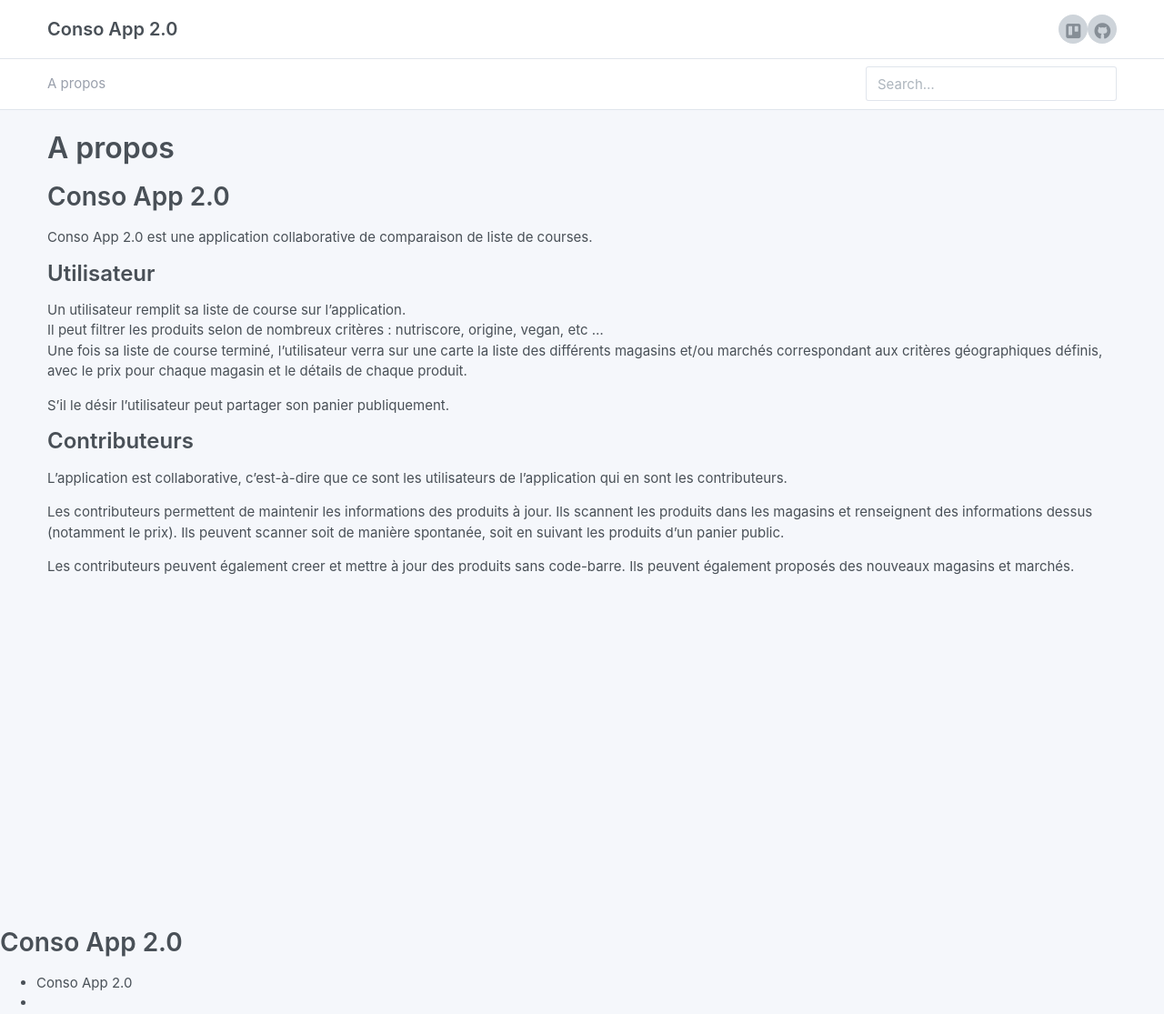
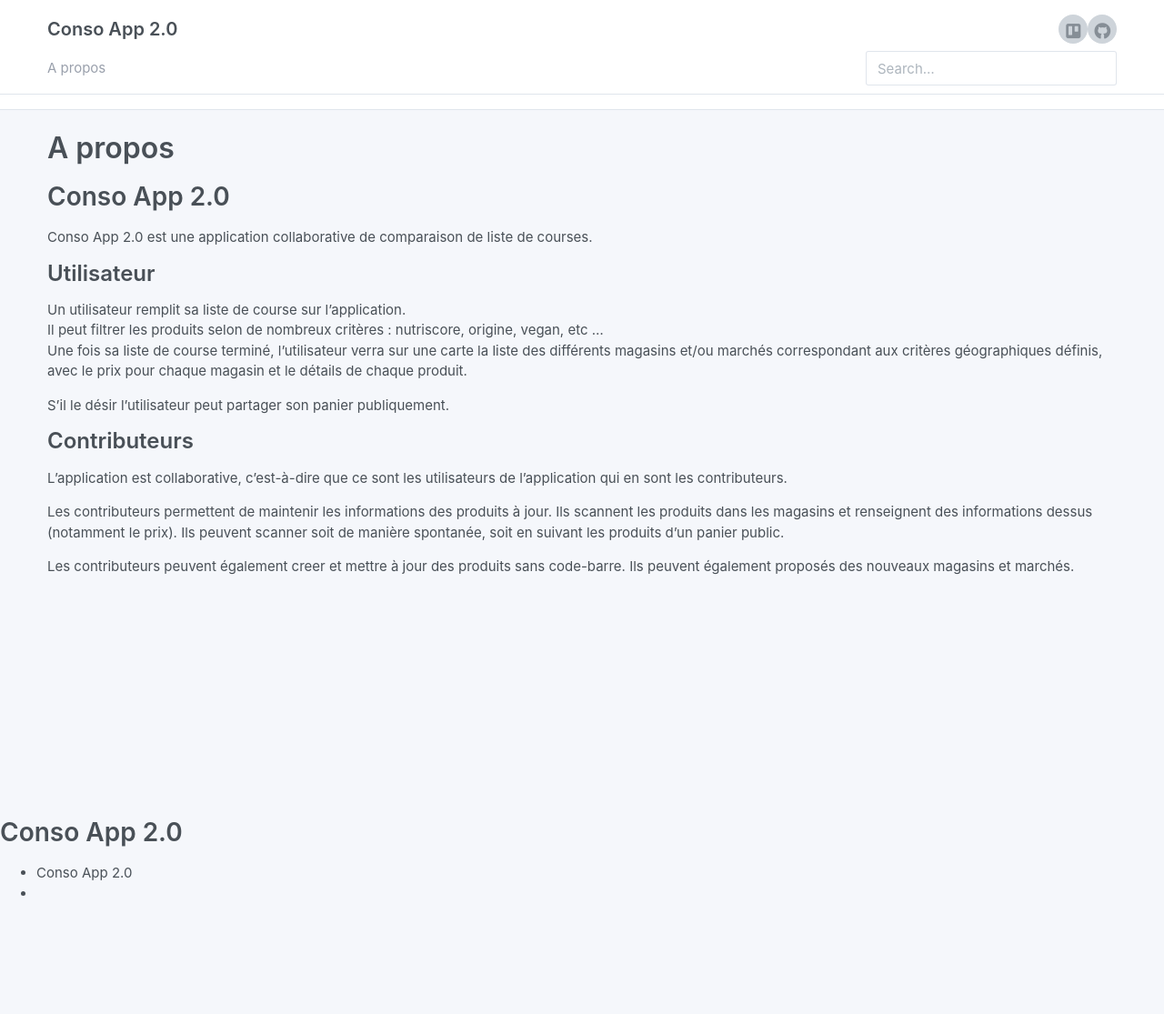
Before and after one commit to apinot/apinot.github.io, a Jekyll site: the page built from about.md, in a window 1280 px wide. Shown: the whole page at 91% size. Built offline with Jekyll 4.4.1, drawn with Linux system fonts in a browser that asks for light colours; nearby versions of some CDN libraries; some web fonts are replaced; library files that are not in the unit come from our copies; comment, search, counter and statistics services are not loaded; after the commit the page ends 994 px from its top, so only the background shows below that.

Commit message:
modif header indentation

```diff
--- a/_includes/header.html
+++ b/_includes/header.html
@@ -1,4 +1,3 @@
-  <div class="header py-4">
 <div class="container">
   <div class="d-flex">
     <a href="{{ site.baseurl }}/" class="header-brand">
@@ -11,7 +10,6 @@
     <a href="#" class="header-toggler d-lg-none ml-3 ml-lg-0 collapsed" data-toggle="collapse" data-target="#headerMenuCollapse" aria-expanded="false">
       <span class="header-toggler-icon"></span>
     </a>
-      </div>
   </div>
 </div>
 
--- a/_layouts/default.html
+++ b/_layouts/default.html
@@ -4,11 +4,12 @@
   {% include head.html %}
 
   <body>
-
-    {% include header.html %}
-
     <div class="page">
       <div class="flex-fill">
+        <div class="header py-4">
+          {% include header.html %}
+        </div>
+
         <div class="my-3 my-md-5">
           <div class="container">
             {{ content }}
```
Lines whose indentation alone changed are shown as unchanged.
